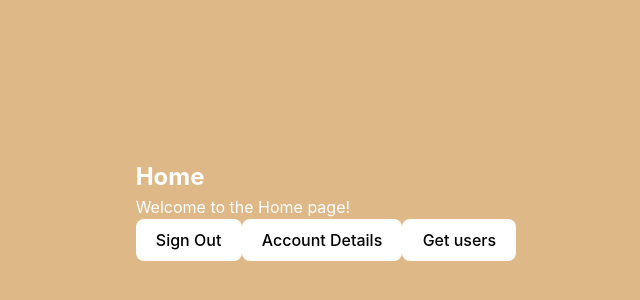
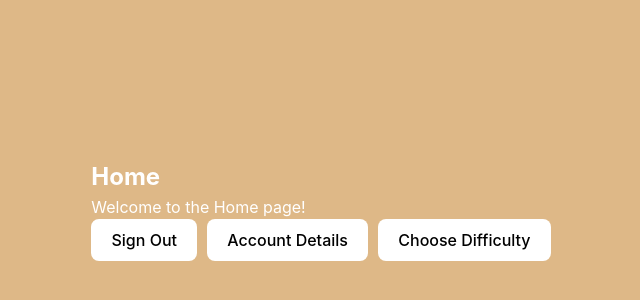
Before and after one commit to rachit-bhatia/Puzzle-Bluster-web-app, a React (Vite) app: page /home in a window 1280 px wide. Shown: the part 190-490 px from the top of the page, without its empty margins (314-954 px from the left). Built offline with nearby package versions, Linux system fonts and the light colour scheme.

Commit message:
UT3-3 integrate difficulty selection and add links

```diff
--- a/src/App.jsx
+++ b/src/App.jsx
@@ -4,7 +4,6 @@ import SignInPage from './pages/signIn/sign-in'
 import {BrowserRouter,Routes,Route} from 'react-router-dom'
 import SignUpPage from './pages/signUp/sign-up'
 import HomePage from './pages/home/home'
-import WordSearchBoard from './pages/wordSearchPuzzle/fillBoardGridHard'
 import AccountDetails from './pages/accountDetails/account-details'
 import DifficultySelectionPage from './pages/difficultySelection/difficultySelection'
 import RenderPuzzle from './pages/wordSearchPuzzle/renderPuzzle'
@@ -19,7 +18,7 @@ function App() {
 
     <BrowserRouter>
       <Routes>
-          <Route index element={<DifficultySelectionPage/>} />
+          <Route index element={<SignInPage/>} />
           <Route path="/home" element={<HomePage/>} />
           <Route path="/signin" element={<SignInPage/>} />
           <Route path="/signup" element={<SignUpPage/>} />
--- a/src/index.css
+++ b/src/index.css
@@ -55,12 +55,14 @@ button {
   border-radius: 8px;
   border: 1px solid transparent;
   padding: 0.6em 1.2em;
+  margin-right: 10px;
   font-size: 1em;
   font-weight: 500;
   font-family: inherit;
   background-color: #ffffff;
   cursor: pointer;
   transition: border-color 0.25s;
+  color: black;
 }
 
 button:hover {
--- a/src/pages/difficultySelection/difficultySelection.tsx
+++ b/src/pages/difficultySelection/difficultySelection.tsx
@@ -32,7 +32,7 @@ const DifficultySelectionPage: React.FC = () => {
   return (
     <div className="container">
       <div className="header">
-        <button className="backButton" onClick={() => navigate('home')}>←</button>
+        <button className="backButton" onClick={() => navigate('/home')}>←</button>
         <h4 className="title">Select Difficulty</h4>
         <h6 className="subtitle">Word Game</h6>
       </div>
--- a/src/pages/home/home.tsx
+++ b/src/pages/home/home.tsx
@@ -43,8 +43,10 @@ function HomePage() {
       <Link to="/account-details">
         <button>Account Details</button>
       </Link>
-      {/* REMOVE THIS ( JUST FOR TESTING*/}
-      <button onClick={getUsers}>Get users</button>
+      <Link to="/difficultyselection">
+        <button>Choose Difficulty</button>
+      </Link>
+
     </div>
   );
 }
--- a/src/pages/wordSearchPuzzle/fillBoardGridEasy.tsx
+++ b/src/pages/wordSearchPuzzle/fillBoardGridEasy.tsx
@@ -106,17 +106,16 @@ export function FillBoardGridEasy(): String[][] {
 }
 
 //display board UI
-const WordSearchBoard = (): ReactElement => {
-    const board = FillBoardGridEasy();
+const WordSearchBoardEasy = ({newBoard}): ReactElement => {
 
     return (
         <div>
             <h1 className="gameHeading">Word Search</h1>
             <LevelIndicator level="EASY" />
-            <DisplayBoard boardGrid={board} wordsToFind={wordsToFindEasy}/>
+            <DisplayBoard boardGrid={newBoard} wordsToFind={wordsToFindEasy}/>
         </div>
     )
 }
 
-export default WordSearchBoard;
+export default WordSearchBoardEasy;
 export { wordsToFindEasy };
--- a/src/pages/wordSearchPuzzle/fillBoardGridHard.tsx
+++ b/src/pages/wordSearchPuzzle/fillBoardGridHard.tsx
@@ -99,7 +99,7 @@ export function FillBoardGridHard(): String[][] {
 }
 
 //display board UI
-const WordSearchBoard = ({newBoard}): ReactElement => {
+const WordSearchBoardHard = ({newBoard}): ReactElement => {
     //const board = FillBoardGrid();
 
     return (
@@ -112,5 +112,5 @@ const WordSearchBoard = ({newBoard}): ReactElement => {
 }
 
 
-export default WordSearchBoard;
+export default WordSearchBoardHard;
 export { wordsToFindHard };
--- a/src/pages/wordSearchPuzzle/fillBoardGridMedium.tsx
+++ b/src/pages/wordSearchPuzzle/fillBoardGridMedium.tsx
@@ -68,7 +68,7 @@ export function FillBoardGridMedium(): { boardGrid: string[][], wordsToFind: str
             //add random letters if the cell is empty
             if(boardGrid[i][j] === ""){
                 boardGrid[i][j] = String.fromCharCode(65 + Math.random()*26);
-                boardGrid[i][j] = "-";  //uncomment this line when testing to see exactly where the words are placed
+                // boardGrid[i][j] = "-";  //uncomment this line when testing to see exactly where the words are placed
             }
         }
     }
--- a/src/pages/wordSearchPuzzle/puzzleContainer.tsx
+++ b/src/pages/wordSearchPuzzle/puzzleContainer.tsx
@@ -1,5 +1,5 @@
 import React from 'react';
-import { ReactElement, useState, useEffect } from "react";
+import { ReactElement, useState, useMemo } from "react";
 import Modal from '../../models/save/save-game';
 
 //Parameters for the game state such as difficulty and words found may be added
@@ -8,6 +8,7 @@ const PuzzleContainer = ( { boardtype, board, wordsToFind1, wordsFound, timeElap
     // let storedGrid = sessionStorage.getItem('grid');
     // let newboard = storedGrid ? JSON.parse(storedGrid) : board;
     const [isOpen, setIsOpen] = useState(false);
+    const memoizedBoardType = useMemo(() => boardtype, [boardtype]);
 
     // useEffect(() => {
     //     sessionStorage.setItem('grid', JSON.stringify(newboard));
@@ -19,7 +20,8 @@ const PuzzleContainer = ( { boardtype, board, wordsToFind1, wordsFound, timeElap
                 Leave game
             </button>
             {isOpen && <Modal setIsOpen={setIsOpen} board={board} wordsToFind={wordsToFind1} wordsFound={wordsFound} timeElapsed={timeElapsed}/>}
-            {boardtype && React.cloneElement(boardtype)}
+            {/* {boardtype && React.cloneElement(boardtype)} */}
+            {memoizedBoardType}
         </div>
     )
 }
--- a/src/pages/wordSearchPuzzle/renderPuzzle.tsx
+++ b/src/pages/wordSearchPuzzle/renderPuzzle.tsx
@@ -2,7 +2,8 @@
 import React from "react";
 import PuzzleContainer from "./puzzleContainer";
 import { useParams } from 'react-router-dom';
-import WordSearchBoard from './fillBoardGridHard';
+import WordSearchBoardHard from './fillBoardGridHard';
+import WordSearchBoardEasy from './fillBoardGridEasy';
 import WordSearchBoardMedium from './fillBoardGridMedium';
 import { ReactElement, useEffect } from "react";
 import { wordsToFindEasy, FillBoardGridEasy } from "./fillBoardGridEasy";
@@ -31,7 +32,7 @@ function RenderPuzzle() {
         storedGrid = sessionStorage.getItem('grid');
         // board = storedGrid!=undefined ? JSON.parse(storedGrid) : FillBoardGridHard();
         board = FillBoardGridEasy();
-        boardtype = <WordSearchBoard newBoard={board}/>
+        boardtype = <WordSearchBoardEasy newBoard={board}/>
         wordsToFind1 = wordsToFindEasy;
         wordsFound = []; // replace with the wordsFound from the corresponding difficulty level
         timeElapsed = 30;
@@ -49,7 +50,7 @@ function RenderPuzzle() {
         storedGrid = sessionStorage.getItem('grid');
         // board = storedGrid!=undefined ? JSON.parse(storedGrid) : FillBoardGridHard();
         board = FillBoardGridHard();
-        boardtype = <WordSearchBoard newBoard={board}/>
+        boardtype = <WordSearchBoardHard newBoard={board}/>
         wordsToFind1 = wordsToFindHard;
         wordsFound = []; // replace with the wordsFound from the corresponding difficulty level
         timeElapsed = 30;
```
